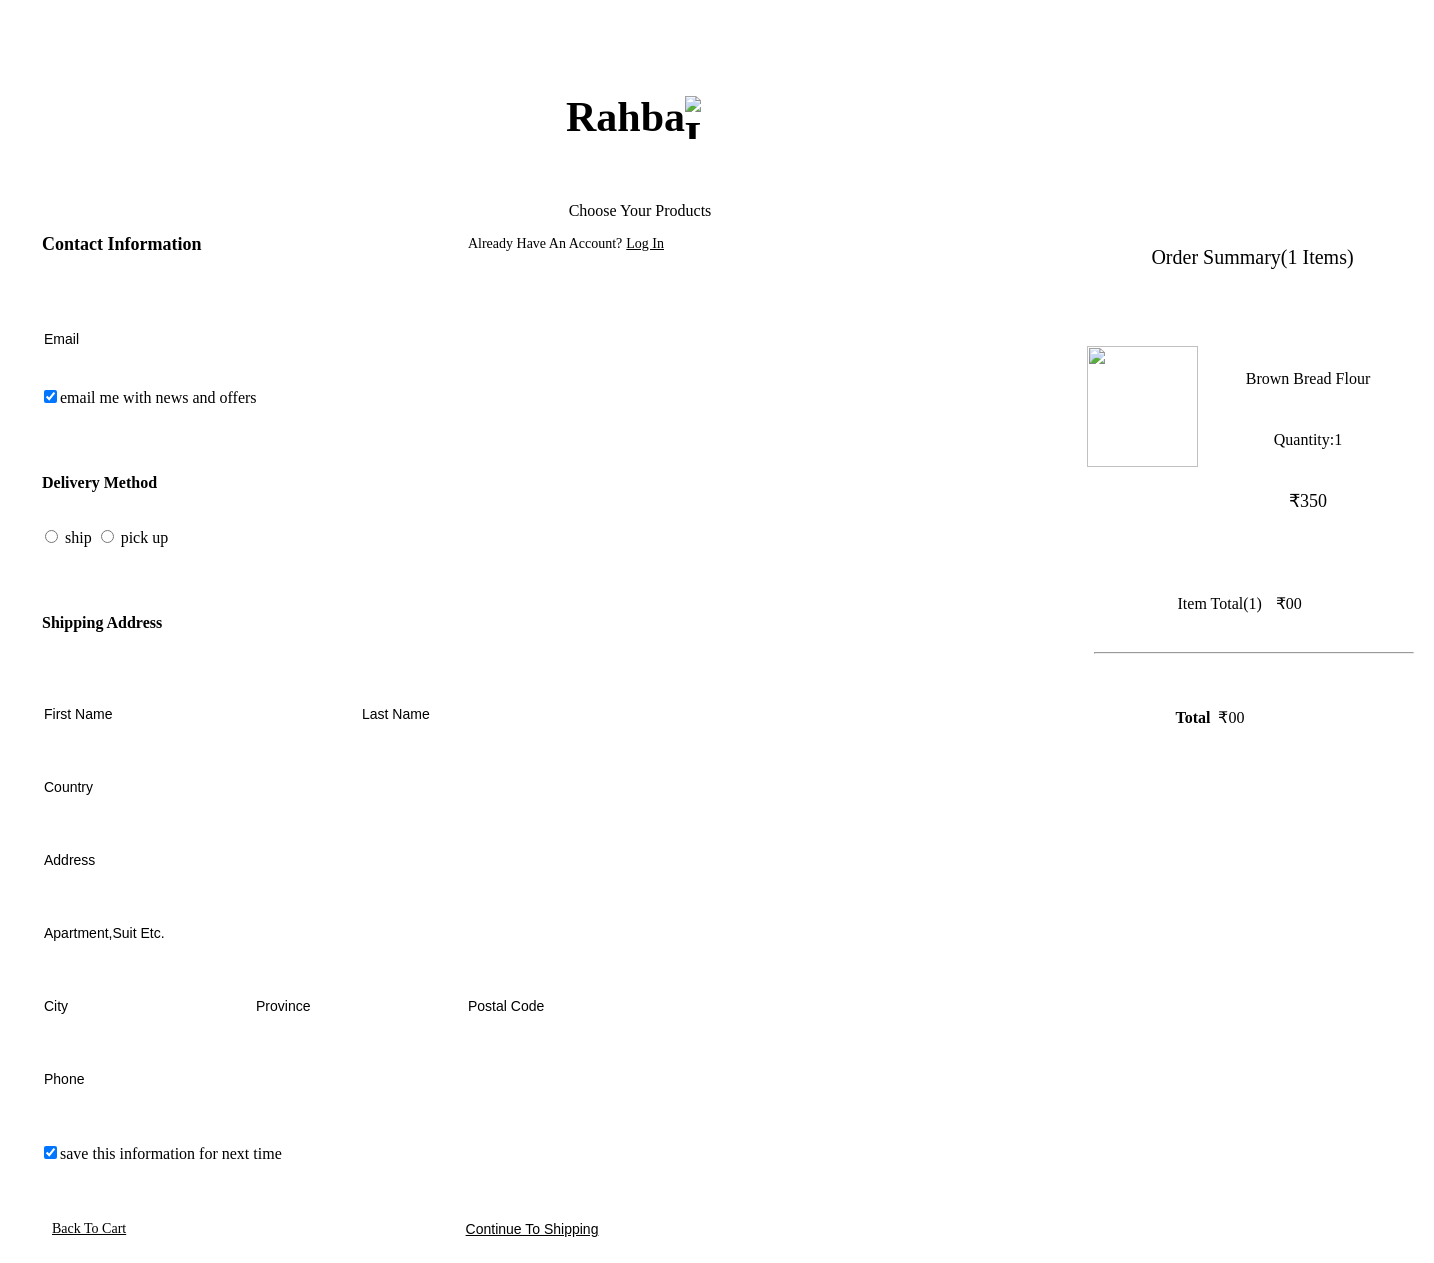
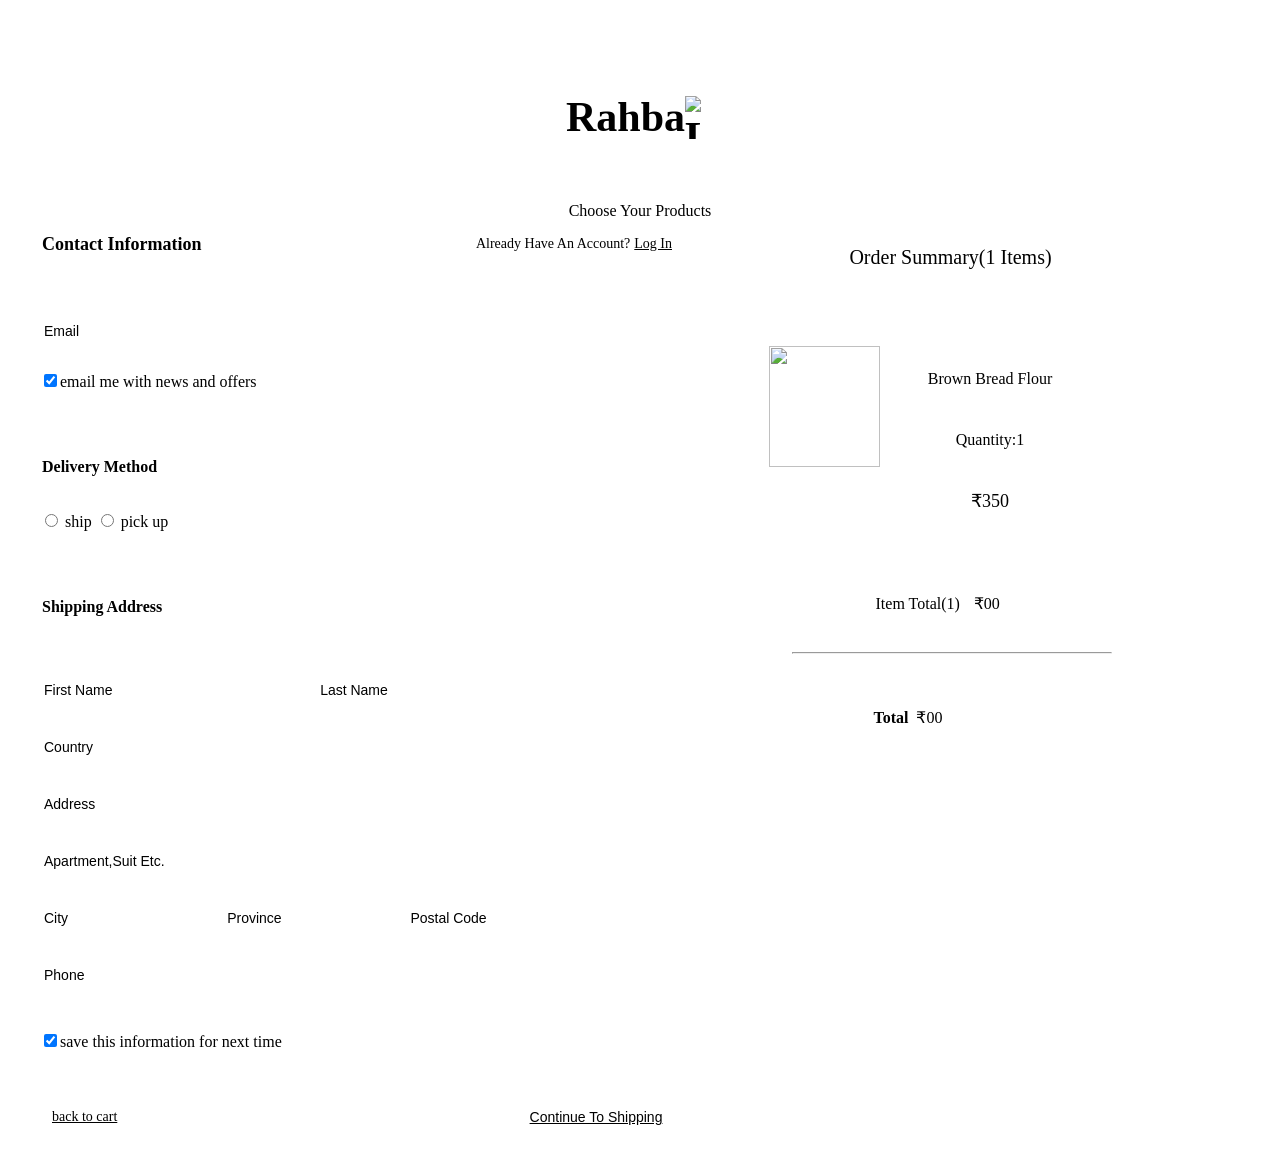

Update checkoutform.css

--- a/css/checkoutform.css
+++ b/css/checkoutform.css
@@ -16,7 +16,10 @@ gap: 10px;
     gap: 15px;
     flex-shrink: 0; 
 }
-.logo-heading h1,img{
+/* .logo-heading h1,img
+{ */
+.logo-heading h1,
+.logo-heading img {
   display: flex; 
 height: 38.968px;
 justify-content: flex-end; 
@@ -54,13 +57,18 @@ gap: 32px;
 }
 .checkout_container{
 display: flex;
-width: 1368px;
+    width:100%;
+    max-width:1368px;
+    margin:0 auto;
+/* width: 1368px; */
 align-items: flex-start;
 gap: 49px;
 }
 .form_container{
 display: flex;
-width: 950px;
+     width:100%;
+    max-width:950px;
+/* width: 950px; */
 height: 902px;
 padding: 16px 32px;
 flex-direction: column;
@@ -72,12 +80,15 @@ flex-shrink: 0;
     display: flex;
 flex-direction: column;
 align-items: flex-start;
-width: 640px;
+/* width: 640px;*/
+      width:100%;
+    max-width:640px;
 gap: 32px;
 }
 .form_heading{
     display: flex;
-width: 632px;
+/* width: 632px; */
+     width:100%;
 justify-content: space-between;
 align-items: flex-start;
 }
@@ -94,7 +105,9 @@ font-weight: 600;
 line-height: 120%; 
 text-transform: capitalize;
 }
-.form_heading p,a{
+/* .form_heading p,a */
+.form_heading p,
+.form_heading a {
 padding: 8px 4px;
 justify-content: center;
 align-items: flex-start;
@@ -115,9 +128,12 @@ flex-direction: column;
 gap: 16px; 
 align-items:flex-start;
 } 
-input[type=text],textarea{
+input[type=text],
+textarea{
 display: flex;
- width: 632px; 
+ /* width: 632px;  */
+      width:100%;
+    box-sizing:border-box;
  height: 48px;
  padding: 8px 4px;
 flex-direction: column;
@@ -180,15 +196,18 @@ justify-content: center;
 align-items: flex-start;
 gap: 9px;
 }
-.col-2,.col-3{
+.col-2,
+.col-3{
 display: flex;
-width: 632px;
+/* width: 632px; */
+    width:100%;
 justify-content: space-between;
 align-items: flex-start;
 }
 .col-2 input{
     display: flex;
-width: 310px;
+/* width: 310px; */
+    width:48%;
 flex-direction: column;
 align-items: flex-start;
 gap: 4px;
@@ -196,7 +215,8 @@ flex-shrink: 0;
 } 
 .col-3 input{
     display: flex;
-width: 200px;
+/* width: 200px; */
+     width:31%;
 flex-direction: column;
 align-items: flex-start;
 gap: 4px;
@@ -237,7 +257,9 @@ cursor: pointer;
 }
 .order_summary{
 display: flex;
- width: 363px;
+ /* width: 363px; */
+    width:100%;
+    max-width:363px;
 flex-direction: column;
 padding: 16px;
 align-items:center;
@@ -330,112 +352,57 @@ hr{
 
 
   /* media queries */
+@media (max-width:768px){
 
-  @media(max-width:600px){
-    .checkout{
-    display:flex;
-    width:537px;
-flex-direction: column;
-align-items:flex-start;
-gap: 32px;
-}
 .checkout_container{
-    display: flex;
-height: 1083px;
-align-items: flex-start;
-gap: 8px;
+    flex-direction:column;
+    align-items:center;
+    gap:30px;
 }
-.form_container{
-display: flex;
-width:321px; 
-height: 1051px;
-padding: 16px 4px;
-flex-direction: column;
-align-items: flex-start;
-gap: 32px;
-}
-.info_container{
-    display: flex;
-    width:321px;
-flex-direction: column;
-align-items: flex-start;
-gap: 32px;
-}
-.form_heading{
-    display: flex;
-flex-direction: column;
-align-items: flex-start;
-align-self: stretch;
-}
-input[type=text],.col-3,textarea{
-    display: flex;
-width: 310px;
-flex-direction: column;
-align-items: flex-start;
-gap: 4px;
-}
-.col-2{
-    display: flex;
-flex-direction: column;
-align-items: flex-start;
-gap: 14px;
-align-self: stretch; 
-}
-.total_item{
-    flex: 1 0 0;
-align-self: stretch;
-}
+
+.form_container,
+.info_container,
 .order_summary{
-    display: flex;
-    width: 200px;
-    height: 430px;
-    padding: 16px 0px;
-    flex-direction: column;
-    align-items: center;
-    gap: 16px;
+    width:100%;
+    max-width:100%;
 }
-.order_summary h4{
-    display: flex;
-  width: 200px;
-height: 39px; 
-padding: 4px;
-justify-content: center;
-align-items: center;
-gap: 4px;
-color: var(--primary);
-text-align: center;
-font-size: 17px;
-font-style: normal;
-font-weight: 700;
-line-height: 120%;  
-text-transform: capitalize;
+
+.form_heading{
+    flex-direction:column;
+    gap:10px;
 }
+
+.col-2,
+.col-3{
+    flex-direction:column;
+    gap:15px;
+}
+
+.col-2 input,
+.col-3 input,
+input[type=text],
+textarea{
+    width:100%;
+}
+
+.col-2 .continue_shipping{
+    width:100%;
+}
+
 .order_item{
-display: flex;
-width: 187px;
-flex-direction: column;
-align-items: center;
-gap: 4px;
+    width:100%;
 }
-.pdetails{
-    display: flex;
-flex-direction: column;
-align-items: flex-end;
-gap: 5px;
-align-self: stretch;
+
+.order_item img{
+    width:100px;
+    height:auto;
 }
-.fa-x{
-    position: absolute;
-    top:17%;
-    right:10%;
-}
+
 .total_item{
-    display: flex;
-width: 190px;
-flex-direction: column;
-align-items: center;
-gap: 4px;
+    width:100%;
 }
+
 hr{
-    width: 190px;   
+    width:100%;
+}
 }
